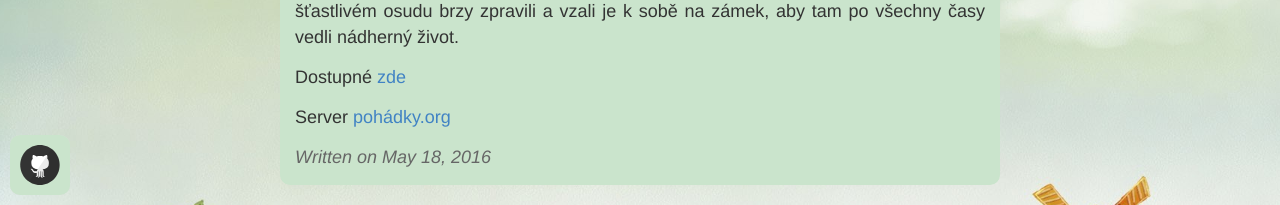
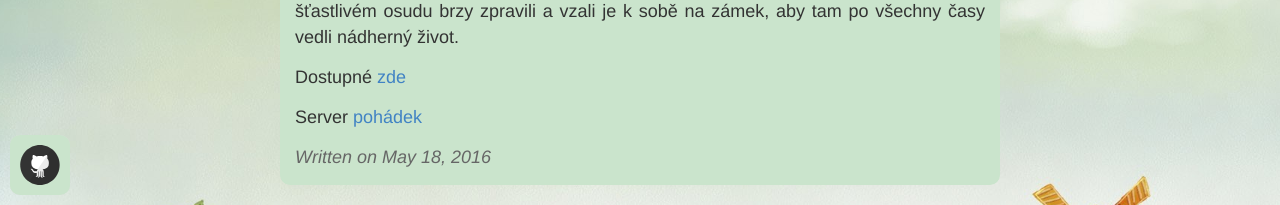
Before and after one commit to 450000/450000.github.io, a Jekyll site: the page built from _posts/2016-05-18-O-liskovych-oriscich.md, in a window 1280 px wide and 900 px high, scrolled down 2248 px. Shown: the part 695-900 px from the top of the window. Built offline with Jekyll 4.4.1, drawn with Linux system fonts in a browser that asks for light colours.

Commit message:
oprava odkazu

```diff
--- a/_posts/2016-05-18-O-liskovych-oriscich.md
+++ b/_posts/2016-05-18-O-liskovych-oriscich.md
@@ -73,4 +73,4 @@ Rodiče i sestry o tomto šťastlivém osudu brzy zpravili a vzali je k sobě na
 
 Dostupné [zde]( http://pohadky.org/index.php?co=pohadka&pohadka=765)<br/>
 
-Server  [pohádky.org](http://pohadky.org)
+Server  [pohádek](http://pohadky.org/)
```
